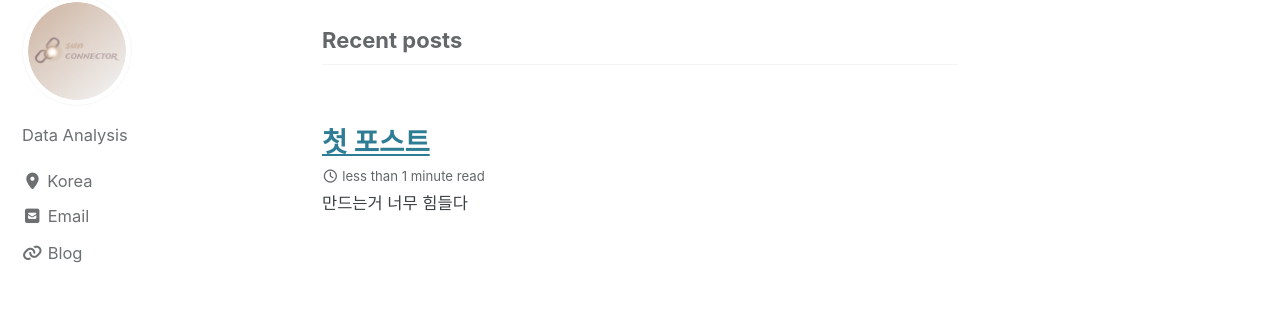
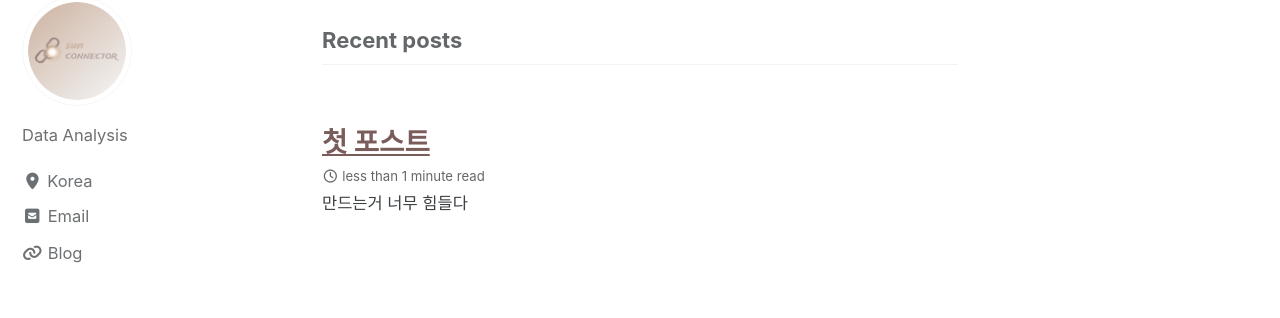
Before and after one commit to sunconnector/sunconnector.github.io, a Jekyll site: the page built from index.html, in a window 1280 px wide. Shown: the part 115-433 px from the top of the page. Built offline with Jekyll 4.4.1, drawn with Linux system fonts in a browser that asks for light colours; cached includes are drawn as plain includes; the list of posts is cut into pages by our own code.

Commit message:
Update _default.scss

```diff
--- a/_sass/minimal-mistakes/skins/_default.scss
+++ b/_sass/minimal-mistakes/skins/_default.scss
@@ -3,3 +3,5 @@
    ========================================================================== */
 
 // Intentionally left blank
+
+$link-color: #7A5C5B !default;
```
